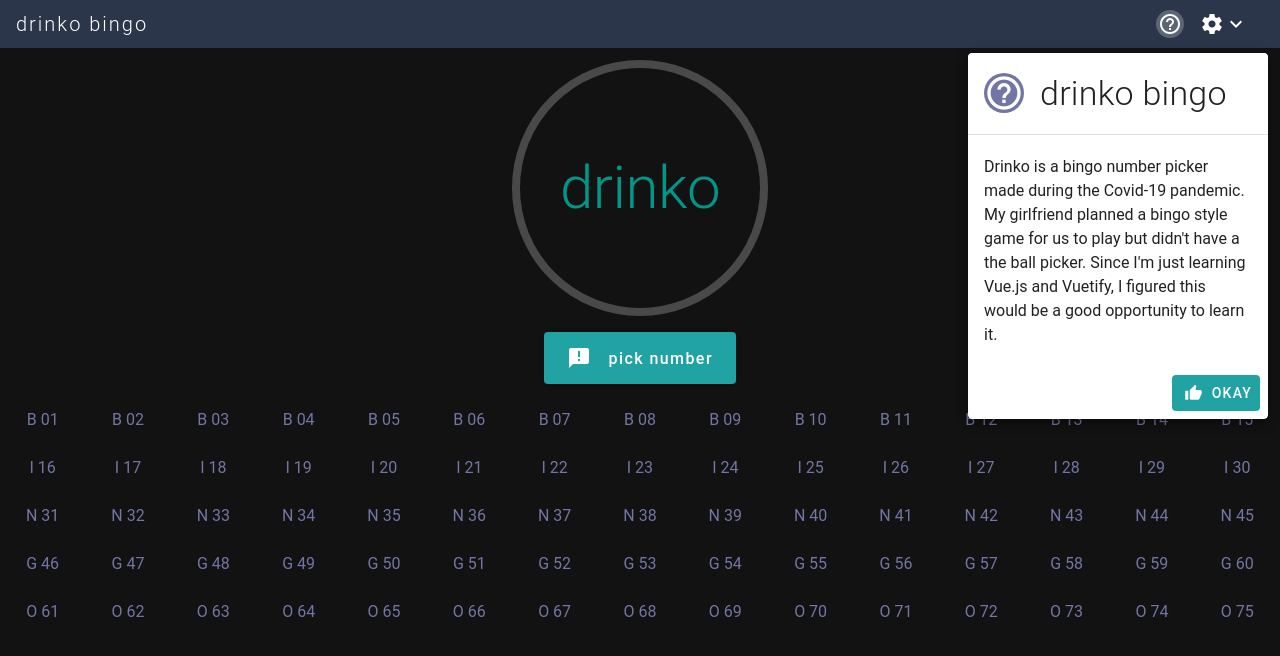
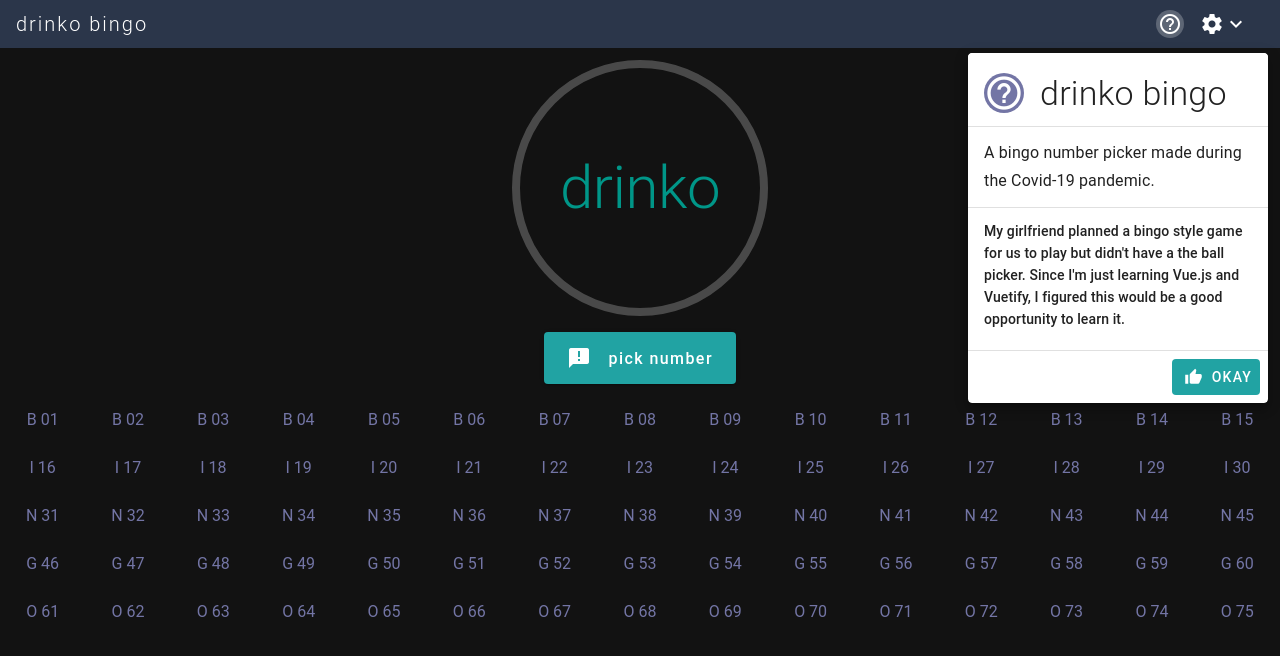
Before and after one commit to RamChilla/vue-bingopicker, a Vue app: page /#/ in a window 1280 px wide. Both pictures are taken after a click on the button "help_outline". Shown: the top 656 px of the page. Built offline with nearby package versions, Linux system fonts and the light colour scheme; a small style sheet from the web is missing.

Commit message:
adjusted about menu

```diff
--- a/src/components/Navbar.vue
+++ b/src/components/Navbar.vue
@@ -31,17 +31,22 @@
               <v-list-item-title class="font-weight-light display-1">{{ appName }}</v-list-item-title>
             </v-list-item-content>
           </v-list-item>
+
+          <v-divider></v-divider>
+
+          <v-list-item>
+            <v-list-item-content v-html="aboutText" class="subtitle-1"></v-list-item-content>
+          </v-list-item>
+
+          <v-divider></v-divider>
+
+          <v-list-item>
+            <v-list-item-content v-html="aboutText2" class="subtitle-2"></v-list-item-content>
+          </v-list-item>
+
         </v-list>
 
         <v-divider></v-divider>
-
-        <v-list>
-          <v-list-item>
-            <v-list-item-content>
-              {{ helpText }}
-            </v-list-item-content>
-          </v-list-item>
-        </v-list>
 
         <v-card-actions>
           <v-spacer></v-spacer>
@@ -69,6 +74,7 @@
         </v-btn>
       </v-list>
     </v-menu>
+
   </v-app-bar>
 </template>
 
@@ -79,11 +85,11 @@ export default {
     return {
       showHelp: false,
       menu: false,
-      helpText: `Drinko is a bingo number picker made during the Covid-19 pandemic.
-              My girlfriend planned a bingo style game for us to play
+      aboutText: 'A bingo number picker made during the Covid-19 pandemic.',
+      aboutText2: `My girlfriend planned a bingo style game for us to play
               but didn't have a the ball picker.
               Since I'm just learning Vue.js and Vuetify,
-              I figured this would be a good opportunity to learn it.`
+              I figured this would be a good opportunity to learn&nbsp;it.`
     };
   }
 };
```
